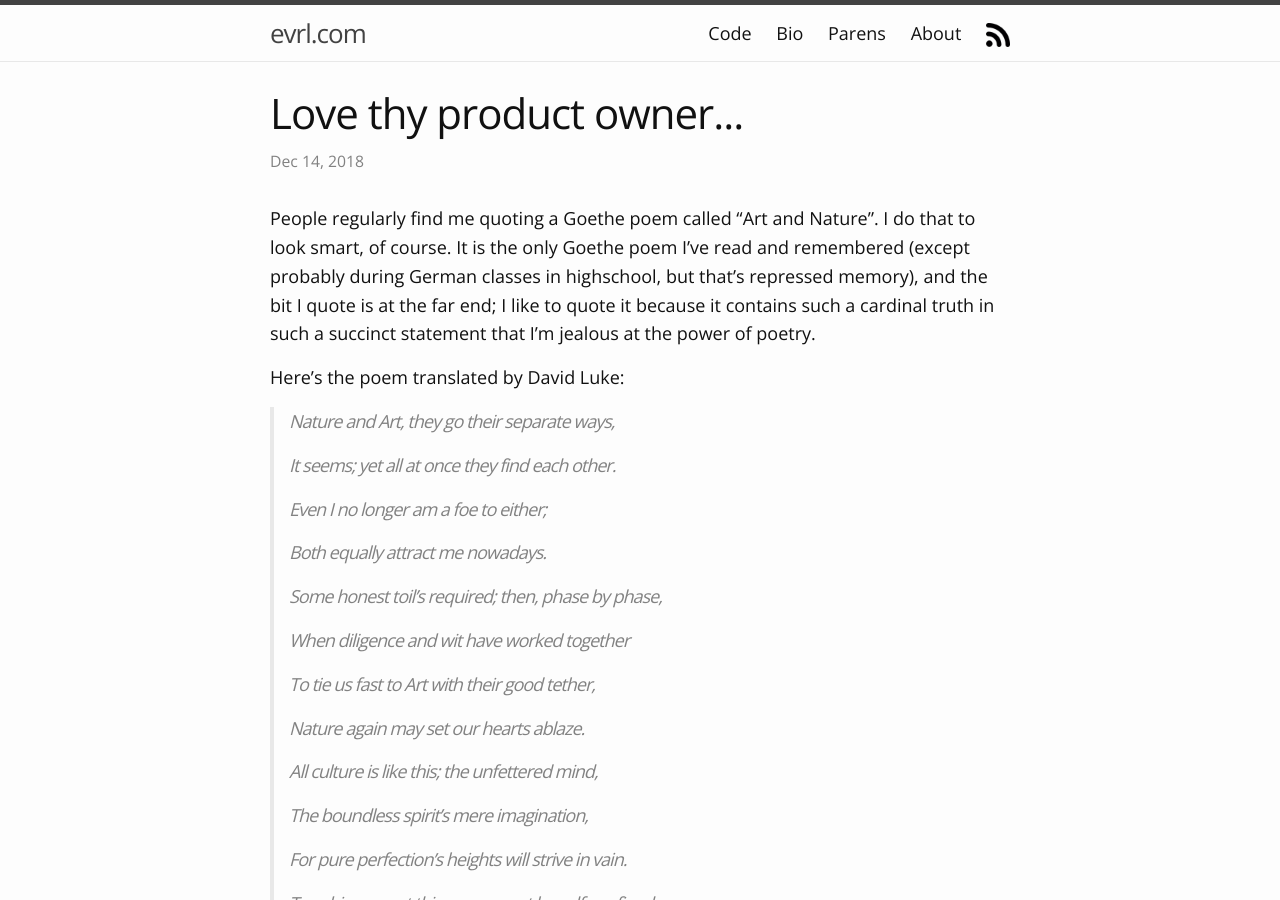
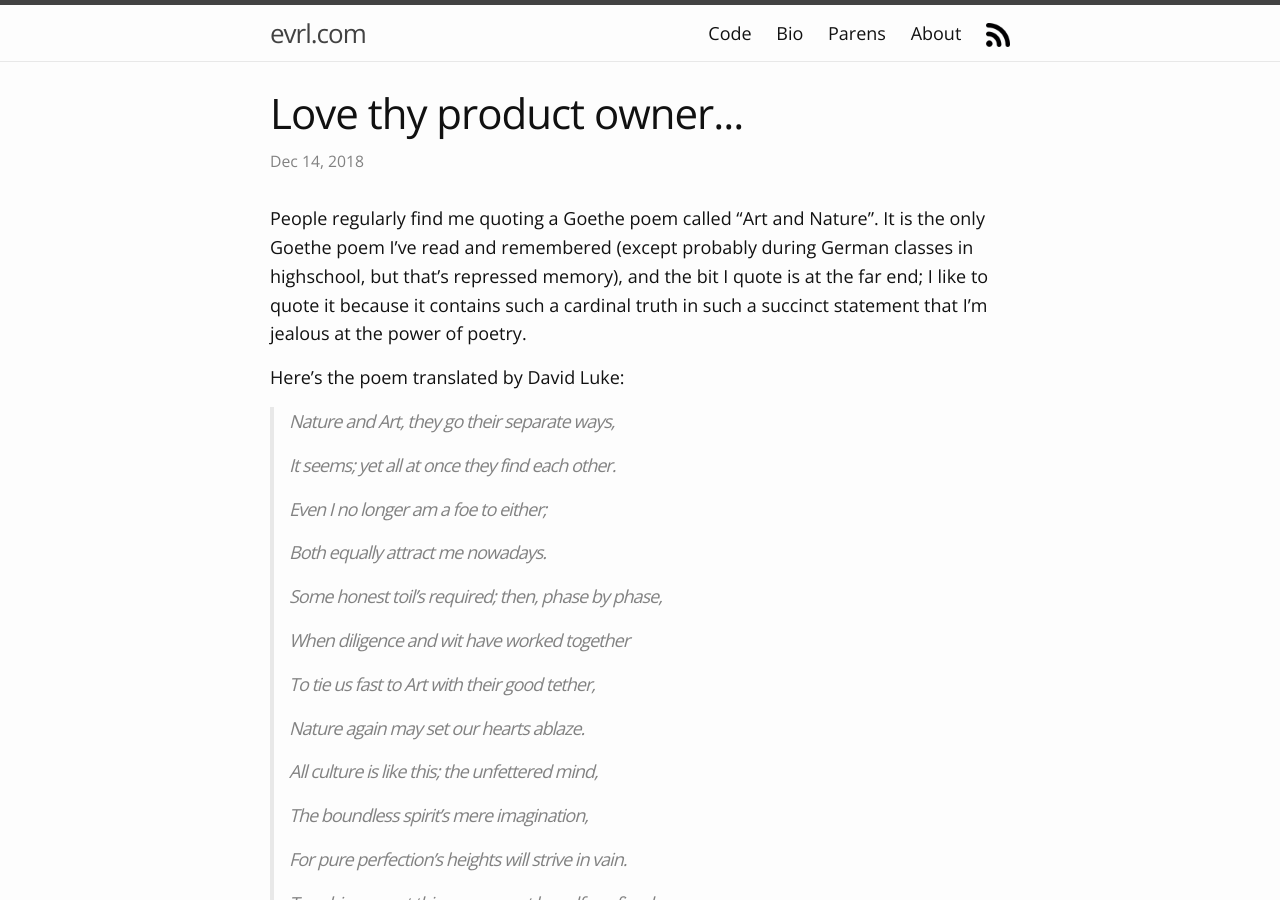
Before and after one commit to cdegroot/evrl, a Jekyll site: the page built from _posts/2018-12-14-love-thy-product-owner.markdown, in a window 1280 px wide and 900 px high. Built offline with Jekyll 4.4.1, drawn with Linux system fonts in a browser that asks for light colours; comment, search, counter and statistics services are not loaded.

Commit message:
Restructure a bit

```diff
--- a/_posts/2018-12-14-love-thy-product-owner.markdown
+++ b/_posts/2018-12-14-love-thy-product-owner.markdown
@@ -4,8 +4,8 @@ title:  "Love thy product owner..."
 date:   2018-12-14 20:24
 categories: programming
 ---
-People regularly find me quoting a Goethe poem called "Art and Nature". I
-do that to look smart, of course. It is the only Goethe poem I've read
+People regularly find me quoting a Goethe poem called "Art and Nature".
+It is the only Goethe poem I've read
 and remembered (except probably during German classes in highschool,
 but that's repressed memory), and the bit I quote is at the far end;
 I like to quote it because it contains such a cardinal truth in such
```
